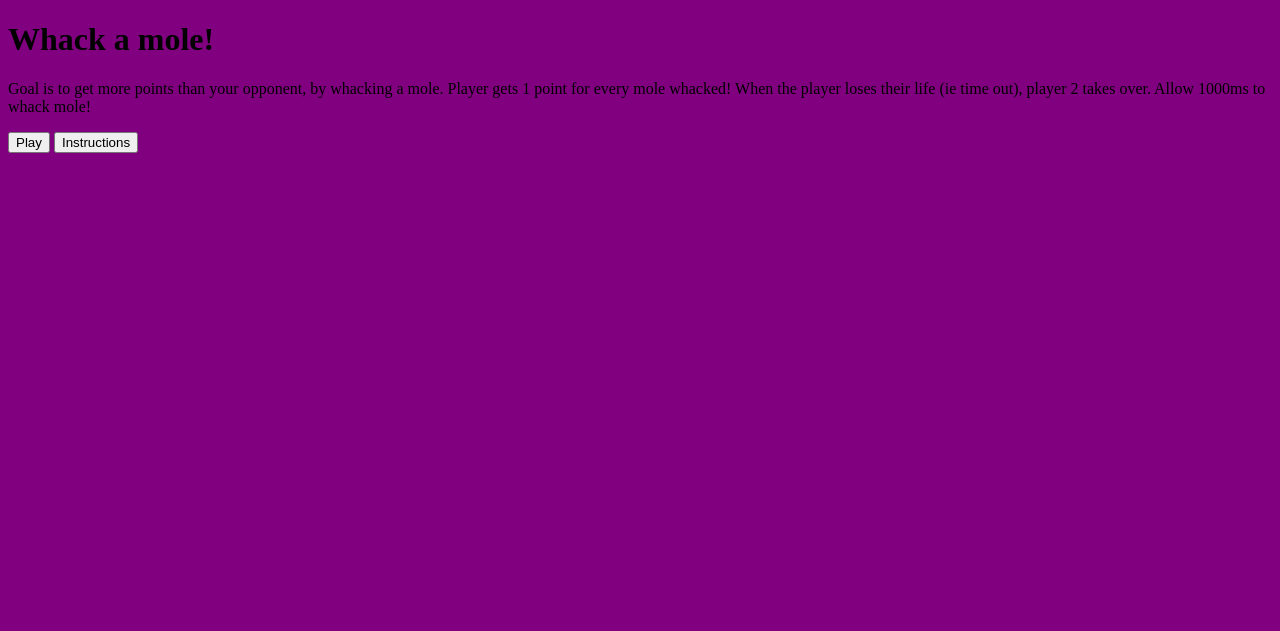
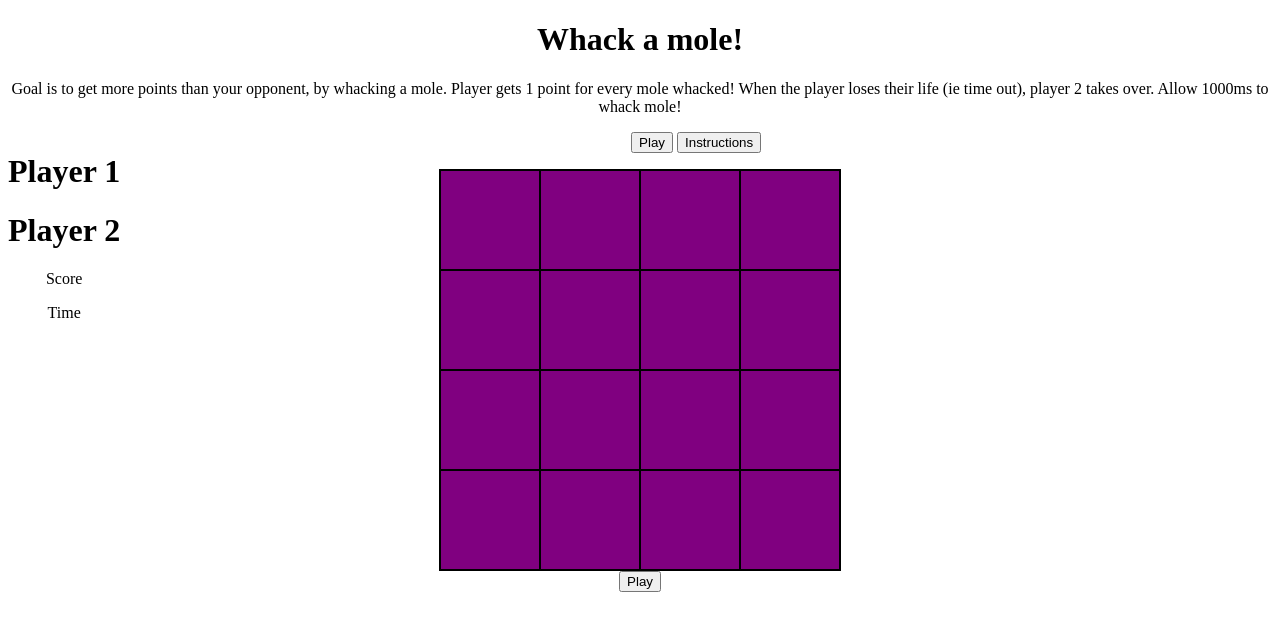
Before and after one commit to rainede/WDI-PROJECT-1, a PHP site: page / in a window 1280 px wide. Shown: the top 631 px of the page. Run offline with PHP 8.4, Linux system fonts and the light colour scheme; some libraries are stand-ins or nearby versions.

Commit message:
Mole javascript based on game-thang and mole image found on internet

```diff
--- a/css/style.css
+++ b/css/style.css
@@ -1,3 +1,37 @@
 body {
+  text-align: center;
+}
+
+main {
+
+}
+
+
+ul {
   background: purple;
+  margin: 0 auto;
+  padding: 0;
+  width: 400px;
+  height: 400px;
+  border: 1px solid #000;
 }
+
+li {
+  list-style-type: none;
+  float: left;
+  border: 1px solid #000;
+  box-sizing: border-box;
+  z-index:1;
+}
+
+.mole {
+  background: url("http://www.clker.com/cliparts/G/1/i/k/N/j/rat.svg") no-repeat;
+  background-size: 100% 100%;
+  z-index:2;
+}
+
+.scores{
+  margin: 0 auto;
+   float: left;
+      display: inline-block;
+}
--- a/index.html
+++ b/index.html
@@ -13,9 +13,18 @@
     <header><h1>Whack a mole!</h1></header>
     <p>
       Goal is to get more points than your opponent, by whacking a mole. Player gets 1 point for every mole whacked!  When the player loses their life (ie time out), player 2 takes over. Allow 1000ms to whack mole!
+      <div class="scores">
+              <h1>Player 1</h1>
+              <h1>Player 2</h1>
+
+              <p>Score</p>
+              <p>Time</p>
+        </div>
+
+      <button type="button" name="button">Play</button>
+      <button type="button" name="button">Instructions</button>
     </p>
-    <main> <button type="button" name="button">Play</button>
-      <button type="button" name="button">Instructions</button>
+    <main>
     </main>
     <footer></footer>
   </body>
--- a/js/app.js
+++ b/js/app.js
@@ -1 +1,110 @@
-console.log('script loaded');
+/*
+
+  STILL INCOMPLETE... but it's a start.
+
+  - Make a grid
+  - Make a sequence of a certain length
+  - Light up the squares
+  - Record user input
+  - Check sequence against user input
+  - Display result
+  - Start again with a harder sequence
+
+*/
+
+var Game = Game || {};
+
+Game.sequence       = [];
+Game.guess          = [];
+Game.gridBase       = 4;
+Game.sequenceLength = 4;
+Game.pause          = 1000;
+Game.width          = 400;
+Game.activeClass    = 'mole';
+
+Game.setupGame = function() {
+  var body = document.getElementsByTagName('main')[0];
+  // Clear body
+  body.innerHTML = '';
+
+  // Create the grid
+  var grid = document.createElement('ul');
+  body.appendChild(grid);
+  for (var i = 0; i < this.gridBase*this.gridBase; i++) {
+    var square = document.createElement('li');
+    square.style.width  = this.width / this.gridBase + 'px';
+    square.style.height = this.width / this.gridBase + 'px';
+    grid.appendChild(square);
+  }
+
+  // Create the start button
+  var start = document.createElement('button');
+  start.innerHTML = 'Play';
+  body.appendChild(start);
+  start.addEventListener('click', Game.chooseSequence);
+};
+
+Game.chooseSequence = function() {
+  for (var i = 0; i < Game.sequenceLength; i++) {
+    Game.sequence.push(Game.randomSequenceNumber());
+  }
+  console.log(Game.sequence);
+  Game.runSequence();
+};
+
+Game.randomSequenceNumber = function() {
+  return Math.round(Math.random() * ((Game.gridBase * Game.gridBase) -1));
+};
+
+Game.runSequence = function() {
+  var squares = document.getElementsByTagName('li');
+  for (var i = 0; i < Game.sequence.length; i++) {
+    // Must pass in the value of i
+    setTimeout(function(i){
+      var square = squares[Game.sequence[i]];
+      console.log(i, square);
+      Game.turnOnSquare(square);
+    }, (i)*Game.pause, i);
+  }
+  Game.prepareForGuess();
+};
+
+Game.turnOnSquare = function(square){
+  square.classList.add(Game.activeClass);
+  setTimeout(function(){
+    Game.turnOffSquare(square);
+  }, (Game.pause/2));
+};
+
+Game.turnOffSquare = function(square) {
+  square.classList.remove(Game.activeClass);
+};
+
+Game.prepareForGuess = function(){
+  var squares = document.getElementsByTagName('li');
+  squares = [].slice.call(squares);
+  for (var i = 0; i < (Game.gridBase * Game.gridBase); i++) {
+    squares[i].addEventListener('click', function(e){
+      Game.guess.push(squares.indexOf(e.target));
+      console.log(Game.guess);
+      if (Game.guess.length === Game.sequenceLength) {
+        Game.checkForWin();
+      }
+    });
+  }
+};
+
+Game.checkForWin = function(){
+  var result = Game.guess.sort().toString() === Game.sequence.sort().toString();
+  if (result) {
+    alert('Win');
+  } else {
+    alert('Lose');
+  }
+};
+
+Game.start = function() {
+  this.setupGame();
+};
+
+document.addEventListener('DOMContentLoaded', Game.start.bind(Game));
```
